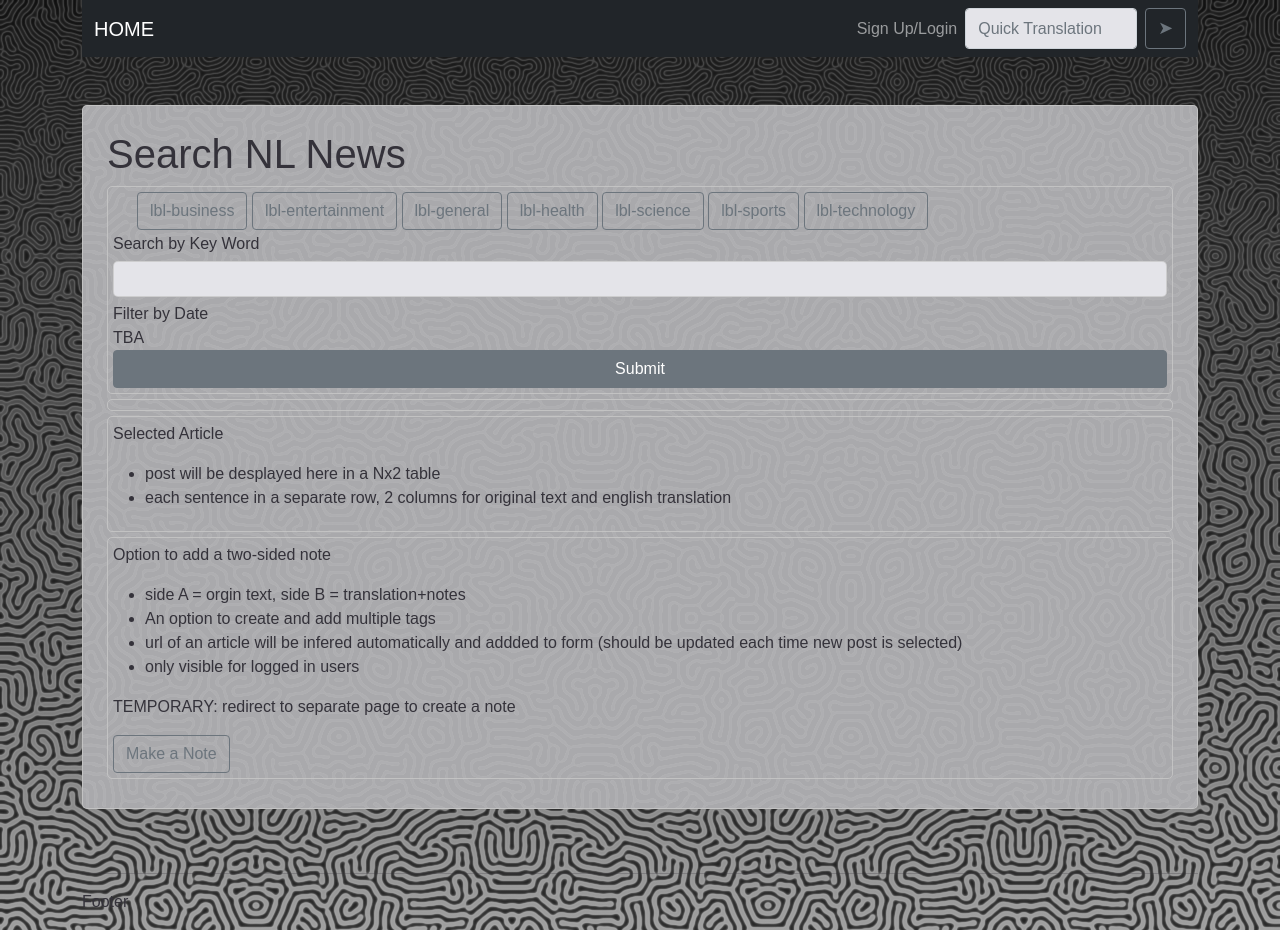
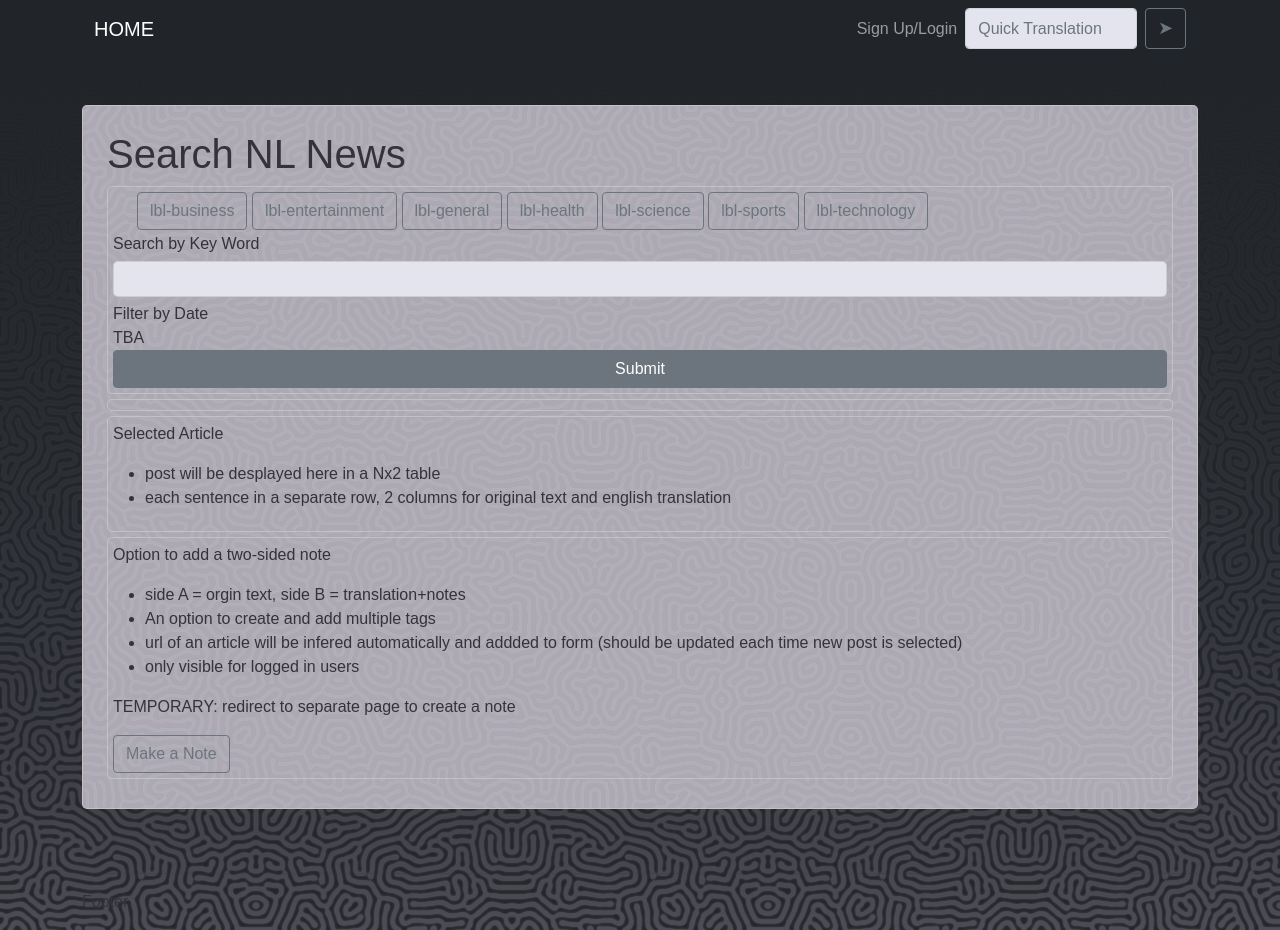
Before and after one commit to axyorah/nl-news-translator, a Django app: page /news/ in a window 1280 px wide. Run offline with Django 3.2, Linux system fonts and the light colour scheme; parts of the project's set-up code (start-up, migrations or seed data) failed here and were passed over.

Commit message:
display: made background a bit darker

```diff
--- a/static/css/style.css
+++ b/static/css/style.css
@@ -1,15 +1,18 @@
 /* DARK THEME */
 :root {
-    --color-bg: white;
     --color-txt: rgb(52, 50, 58);
-    --color-inpt-highlight: rgb(238, 238, 250);
-    --color-inpt: rgb(228, 228, 233);
+    --color-inpt-highlight: rgb(240, 238, 255);
+    --color-inpt: rgb(228, 228, 238);
     --color-inpt-txt: rgb(52, 50, 58);
-    --color-card: rgb(169, 169, 172);
+    --color-card: rgb(172, 169, 180);
     --color-box-edge: rgba(200,200,200,0.8);
+    --color-capsule: rgb(108, 117, 125);
 
     --bg: url('../imgs/angelfish5.png');
-    --bg-gradient: linear-gradient(black, #999);
+    --bg-gradient-tr: linear-gradient(rgba(33, 37, 41, 0.7), rgba(33, 37, 41, 1));
+    --bg-gradient-bw: linear-gradient(rgb(4, 0, 12), rgb(178, 164, 190));
+    --bg-gradient-tr-inv: linear-gradient(rgba(33, 37, 41, 1), rgba(33, 37, 41, 0.7));
+    --bg-gradient-bw-inv: linear-gradient(rgb(178, 164, 190), rgb(4, 0, 12));
 }
 
 /* AGRHH! MY EYES! */
@@ -20,6 +23,7 @@
     --color-inpt-txt: white;
     --color-card: rgb(117, 13, 65);
     --color-box-edge: rgba(129, 79, 98, 0.95);
+    --color-capsule: rgb(108, 117, 125);
 
     --bg: url('../imgs/angelfish5.png');
     --bg-gradient: linear-gradient(#fa0341, #f85f07);
@@ -28,7 +32,7 @@
 body {
     height: 100%;
     font-family: sans-serif;
-    background: var(--bg), var(--bg-gradient);
+    background: var(--bg-gradient-tr-inv), var(--bg), var(--bg-gradient-bw);
     background-repeat: repeat;
     background-attachment: fixed;
     color: var(--color-txt);
@@ -43,7 +47,7 @@ body {
     max-width: fit-content;
     font-size: small;
     color: white;
-    background-color: #6c757d;
+    background-color: var(--color-capsule);
     border: none;
     border-radius: 10px;
     padding-left: 7px;
```
